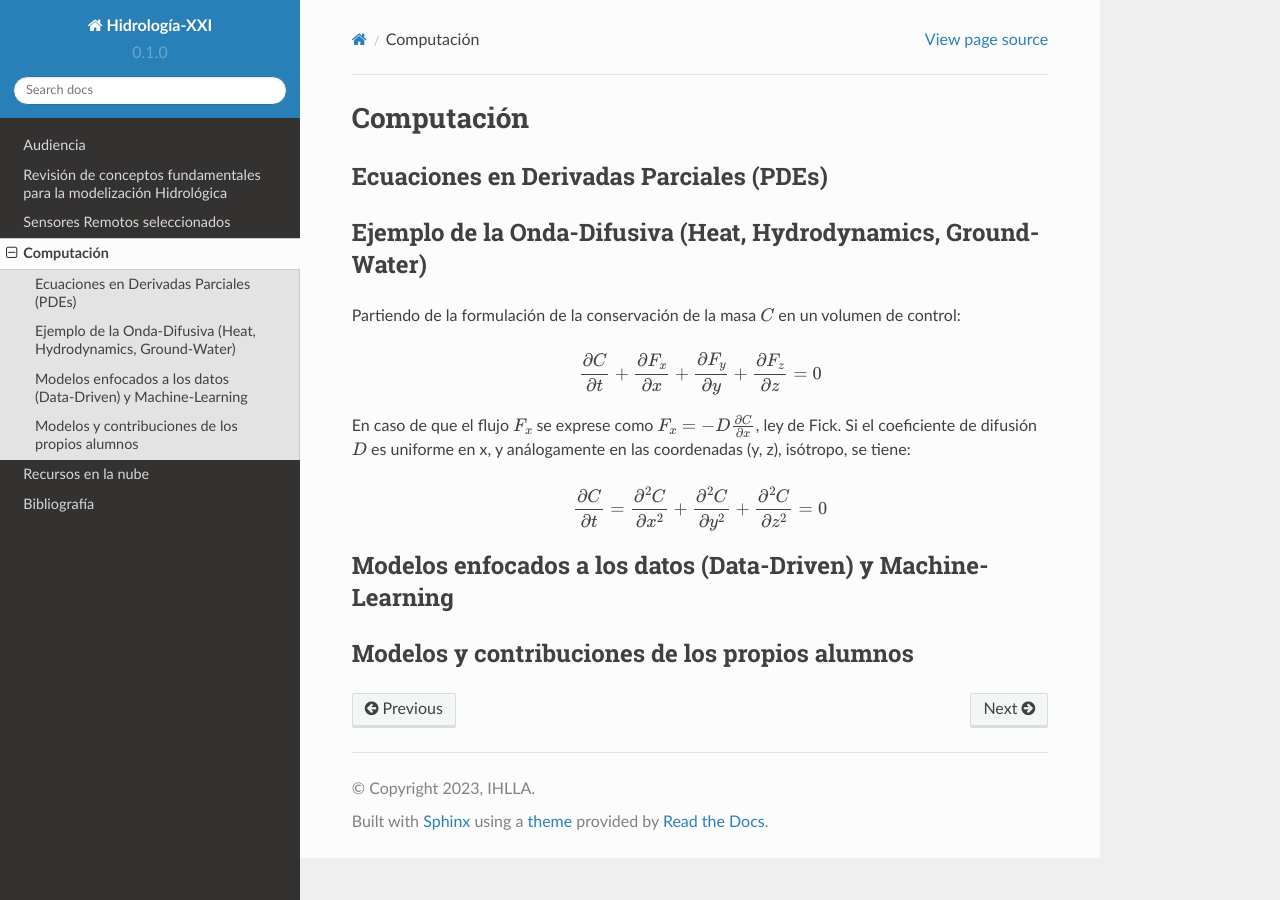
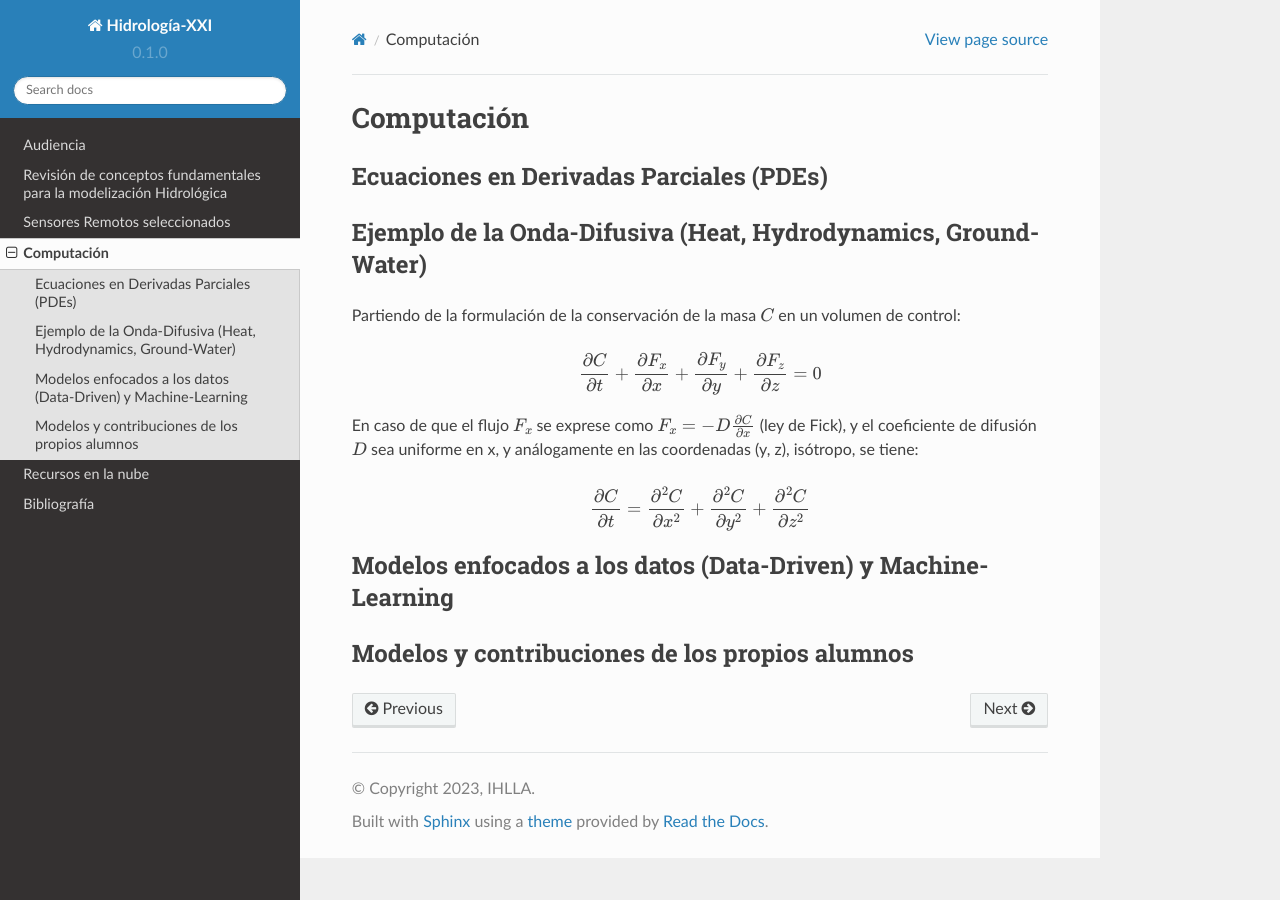
Before and after one commit to ivillamadrid/HidrologiaXXI, a Sphinx documentation site: the page built from docs/source/computacion.rst, in a window 1280 px wide. Built offline with Sphinx 7.4.7 and the Read the Docs theme 2.0.0, drawn with Linux system fonts in a browser that asks for light colours.

Commit message:
Update computacion.rst

```diff
--- a/docs/source/computacion.rst
+++ b/docs/source/computacion.rst
@@ -12,12 +12,12 @@ Partiendo de la formulación de la conservación de la masa :math:`C` en un volu
 
   \frac{\partial C}{\partial t}+ \frac{\partial F_x}{\partial x}+ \frac{\partial F_y}{\partial y}+ \frac{\partial F_z}{\partial z}=0
 
-En caso de que el flujo :math:`F_x` se exprese como :math:`F_x=-D\frac{\partial C}{\partial x}`, ley de Fick.
-Si el coeficiente de difusión :math:`D` es uniforme en x, y análogamente en las coordenadas (y, z), isótropo, se tiene:
+En caso de que el flujo :math:`F_x` se exprese como :math:`F_x=-D\frac{\partial C}{\partial x}`  (ley de Fick),
+y el coeficiente de difusión :math:`D` sea uniforme en x, y análogamente en las coordenadas (y, z), isótropo, se tiene:
 
 .. math::
 
-  \frac{\partial C}{\partial t}= \frac{\partial^2 C}{\partial x^2}+ \frac{\partial^2 C}{\partial y^2}+ \frac{\partial^2 C}{\partial z^2}=0
+  \frac{\partial C}{\partial t}= \frac{\partial^2 C}{\partial x^2}+ \frac{\partial^2 C}{\partial y^2}+ \frac{\partial^2 C}{\partial z^2}
 
 
 Modelos enfocados a los datos (Data-Driven) y Machine-Learning
```
